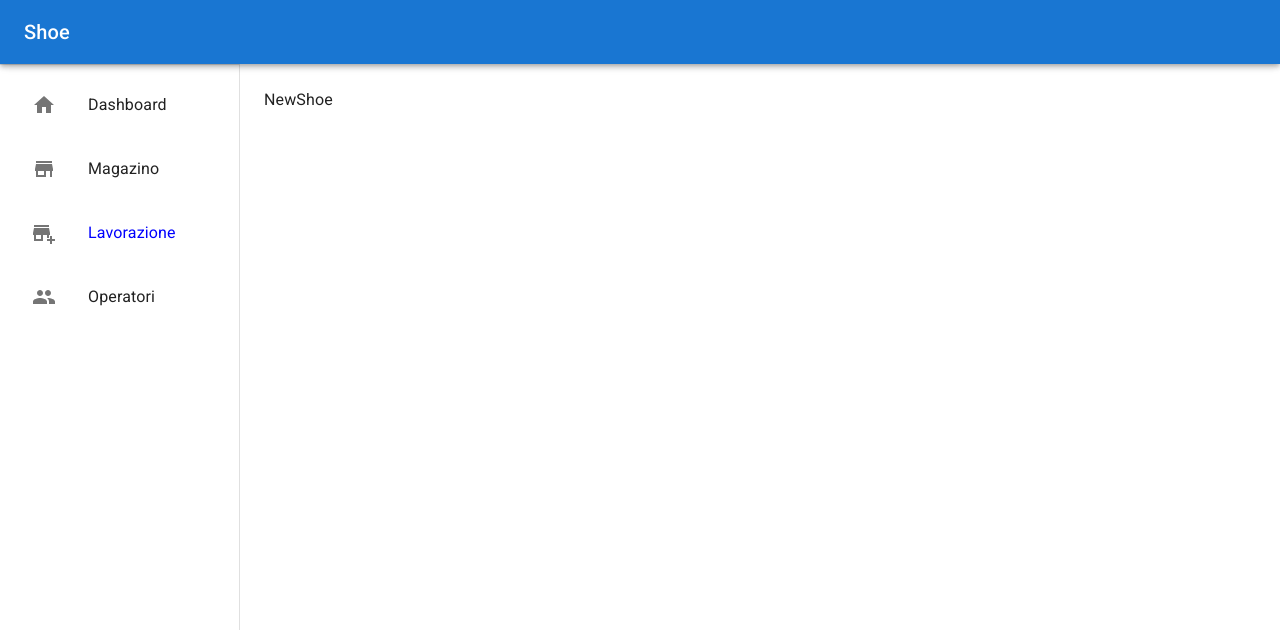
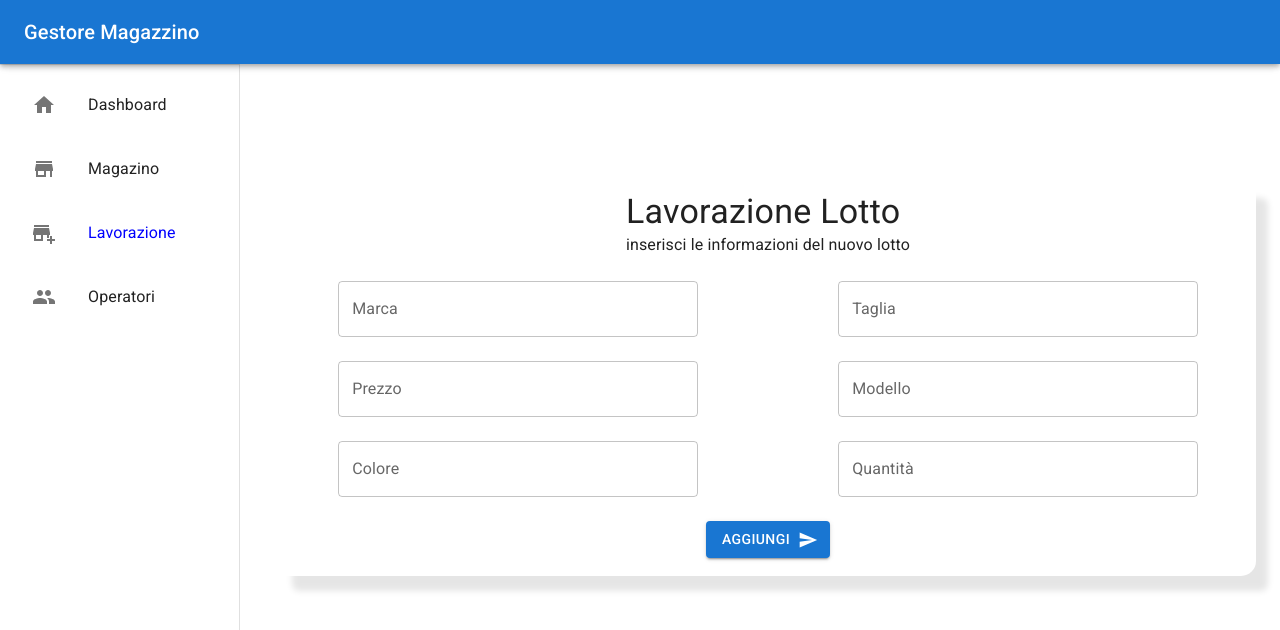
Before and after one commit to Piras2024/shoe-app, a React (Create React App) app: page /lavorazione in a window 1280 px wide. Shown: the top 630 px of the page. Built offline with nearby package versions, Linux system fonts and the light colour scheme.

Commit message:
fatta l'ui della pagina di lavorazione

```diff
--- a/src/components/ResponsiveDrawer.tsx
+++ b/src/components/ResponsiveDrawer.tsx
@@ -122,7 +122,7 @@ export default function ResponsiveDrawer(props: Props) {
             <MenuIcon />
           </IconButton>
           <Typography variant="h6" noWrap component="div">
-            Shoe
+            Gestore Magazzino
           </Typography>
         </Toolbar>
       </AppBar>
--- a/src/pages/NewShoe.tsx
+++ b/src/pages/NewShoe.tsx
@@ -1,10 +1,65 @@
+import { Box, Button, Grid, Stack, TextField, Typography } from '@mui/material'
 import React from 'react'
-
+import SendIcon from '@mui/icons-material/Send';
+import {Form} from 'react-router-dom'
 type Props = {}
 
 const NewShoe = (props: Props) => {
   return (
-    <div>NewShoe</div>
+
+    // <Box
+    //   component={Form}  //triggers action w/out reload
+    //   sx={{
+    //     '& > :not(style)': { m: 1, width: '25ch' },
+    //     display:'flex',
+    //     flexGrow: 1,
+    //   }}
+    //   noValidate
+    //   autoComplete="off"
+    // >
+    <Box sx={{boxShadow:' rgba(0, 0, 0, 0.1) 20px 23px 6px -8px', borderRadius:'15px'}}>
+      <Grid
+      component={Form}
+    container
+    spacing={1}
+    columns={3}
+    // direction="row"
+    alignItems="center"
+    justifyContent="center"
+    sx={{ margin:'8% auto', '& .MuiTextField-root': {width: '40ch' }}}
+    rowSpacing={3}
+    // columns={{ xs: 4, sm: 8, md: 12 }}
+  >
+      <Grid item xs={12} display='flex' justifyContent='center'>
+        <Stack>
+        <Typography variant='h4'>Lavorazione Lotto</Typography>
+        <Typography variant='body1'>inserisci le informazioni del nuovo lotto</Typography>
+        </Stack>
+      </Grid>
+      <Grid item xs display='flex' justifyContent='center'>
+      <TextField id="in-marca" label="Marca" variant="outlined"/>
+      </Grid>
+      <Grid item xs display='flex' justifyContent='center'>
+      <TextField id="in-taglia" label="Taglia" variant="outlined" />
+      </Grid>
+      <Grid item xs display='flex' justifyContent='center'>
+      <TextField id="in-prezzo" label="Prezzo" variant="outlined" type='number'/>
+      </Grid>
+      <Grid item xs display='flex' justifyContent='center'>
+      <TextField id="in-modello" label="Modello" variant="outlined" />
+      </Grid>
+      <Grid item xs display='flex' justifyContent='center'>
+      <TextField id="in-colore" label="Colore" variant="outlined" />
+      </Grid>
+      <Grid item xs display='flex' justifyContent='center'>
+      <TextField id="in-colore" label="Quantità" variant="outlined" type='number'/>
+      </Grid>
+      <Grid item xs={12} justifyContent='center' display='flex' marginBottom='2ch'>
+      <Button type='submit' variant="contained" endIcon={<SendIcon />}>Aggiungi</Button>
+
+      </Grid>
+    </Grid>
+    </Box>
   )
 }
 
```
